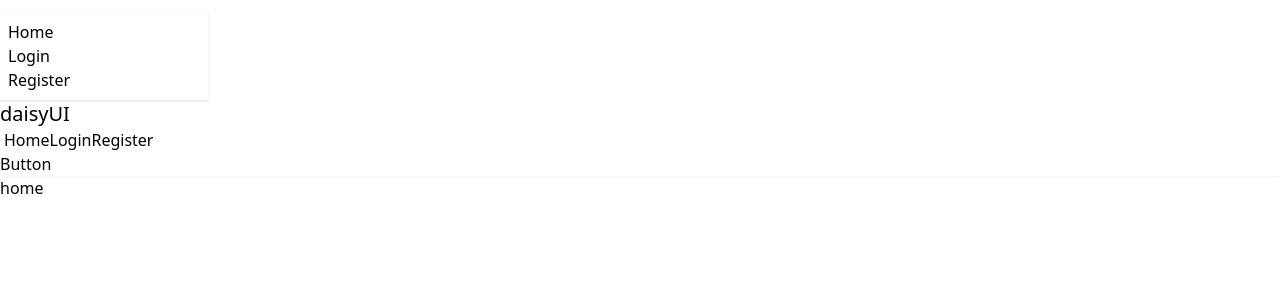
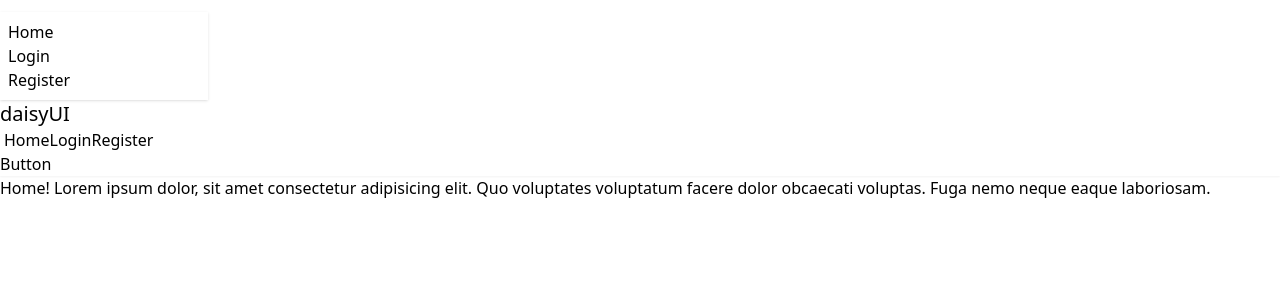
Before and after one commit to alalhosen/auth-context-firebase-milon, a React (Vite) app: page / in a window 1280 px wide. Shown: the top 300 px of the page. Built offline with nearby package versions, Linux system fonts and the light colour scheme.

Commit message:
lorem add in home page

```diff
--- a/src/components/Home.jsx
+++ b/src/components/Home.jsx
@@ -2,7 +2,7 @@
 const Home = () => {
     return (
         <div>
-           <p>home</p>
+           <p>Home! Lorem ipsum dolor, sit amet consectetur adipisicing elit. Quo voluptates voluptatum facere dolor obcaecati voluptas. Fuga nemo neque eaque laboriosam.</p>
         </div>
     );
 };
```
